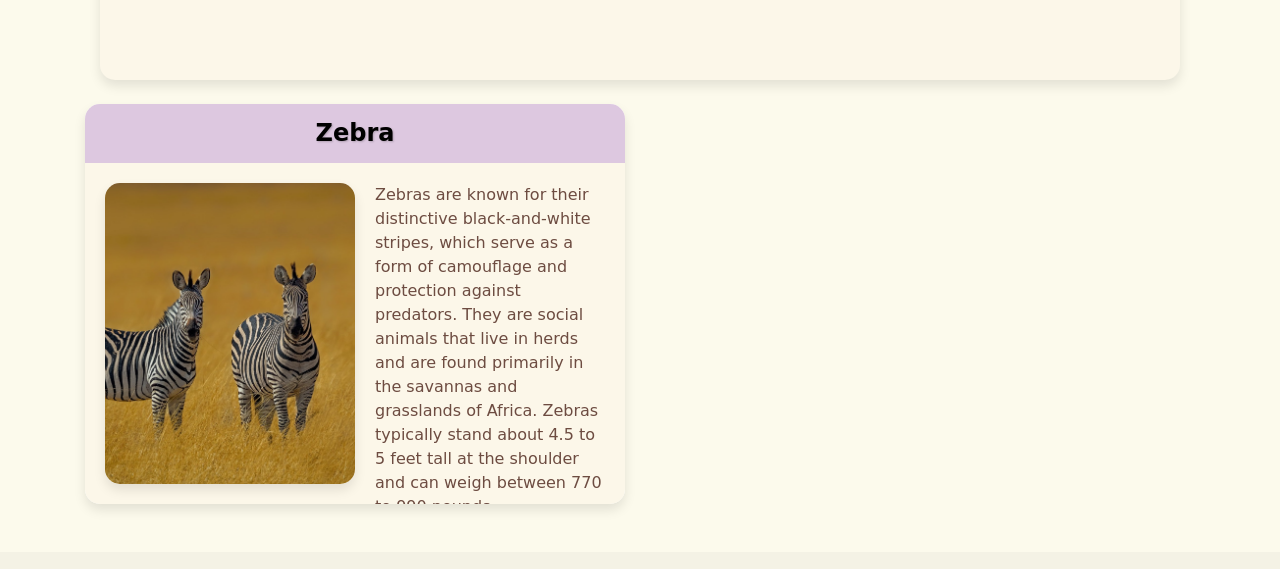
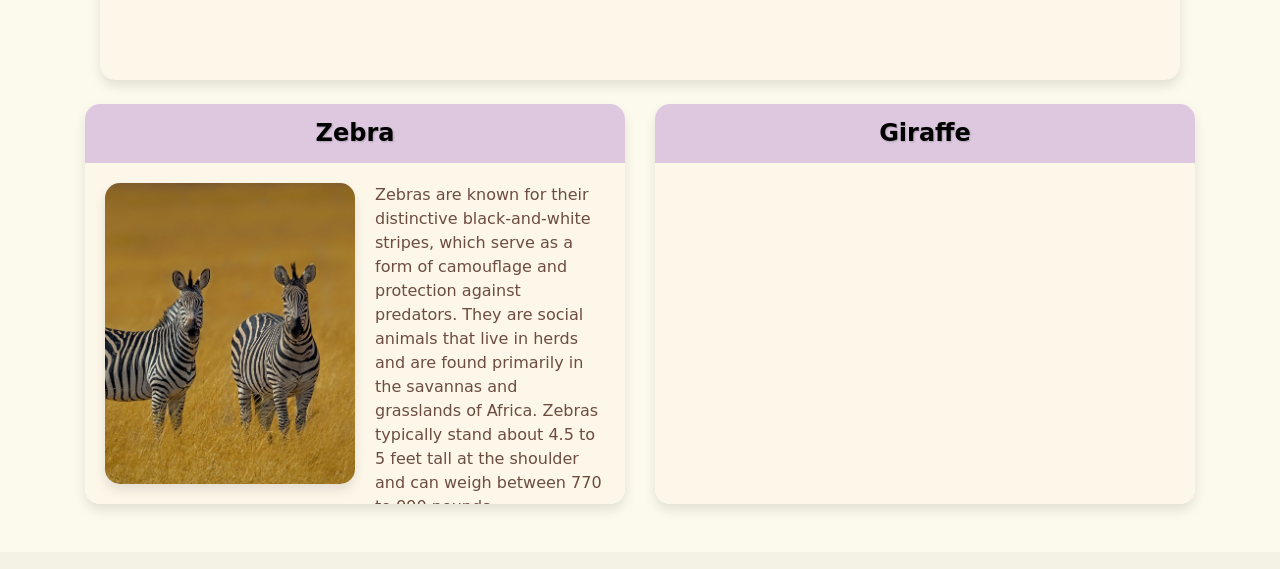
Before and after one commit to ArditBeqaj/ZooLand, a plain HTML site: page mammals.html in a window 1280 px wide. Shown: the part 888-1457 px from the top of the page. Drawn offline with nearby package versions, Linux system fonts and the light colour scheme; a web font is replaced by a local one.

Commit message:
Adding the giraffe container

```diff
--- a/mammals.html
+++ b/mammals.html
@@ -81,7 +81,19 @@
                           </div>
                       </div>
                     </div>
-                  <!-- Zebra Section -->
+                    <!-- Zebra Section -->
+
+                    <!-- Zebra Section -->
+                    <div class="col-md-6 mt-4" id="giraffe">
+                      <div class="card">
+                          <h2 class="card-title text-center">Giraffe</h2>
+                          <div class="card-body d-flex">
+
+                            </div>
+                          </div>
+                      </div>
+                    </div>
+                    <!-- Zebra Section -->
 
 
 
```
